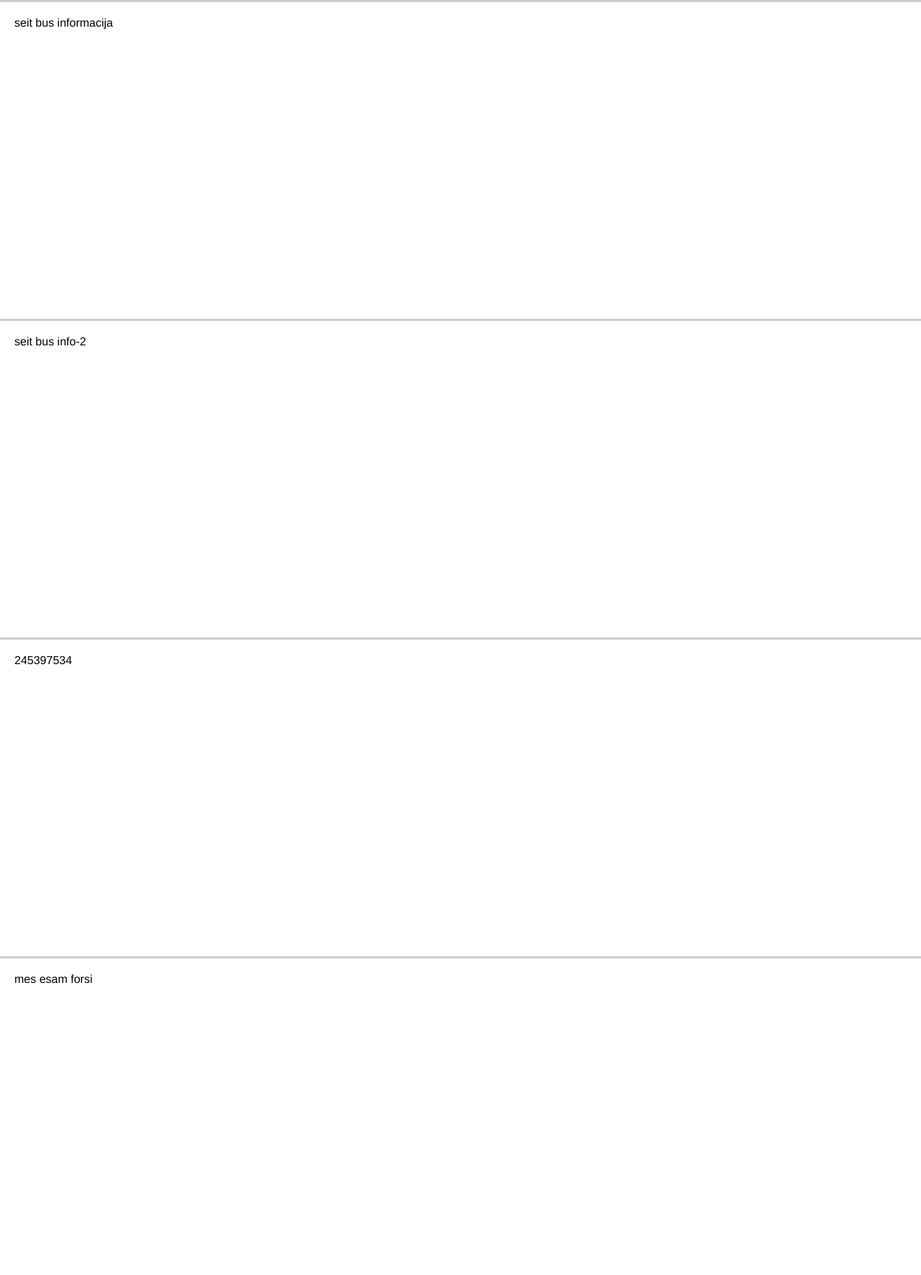
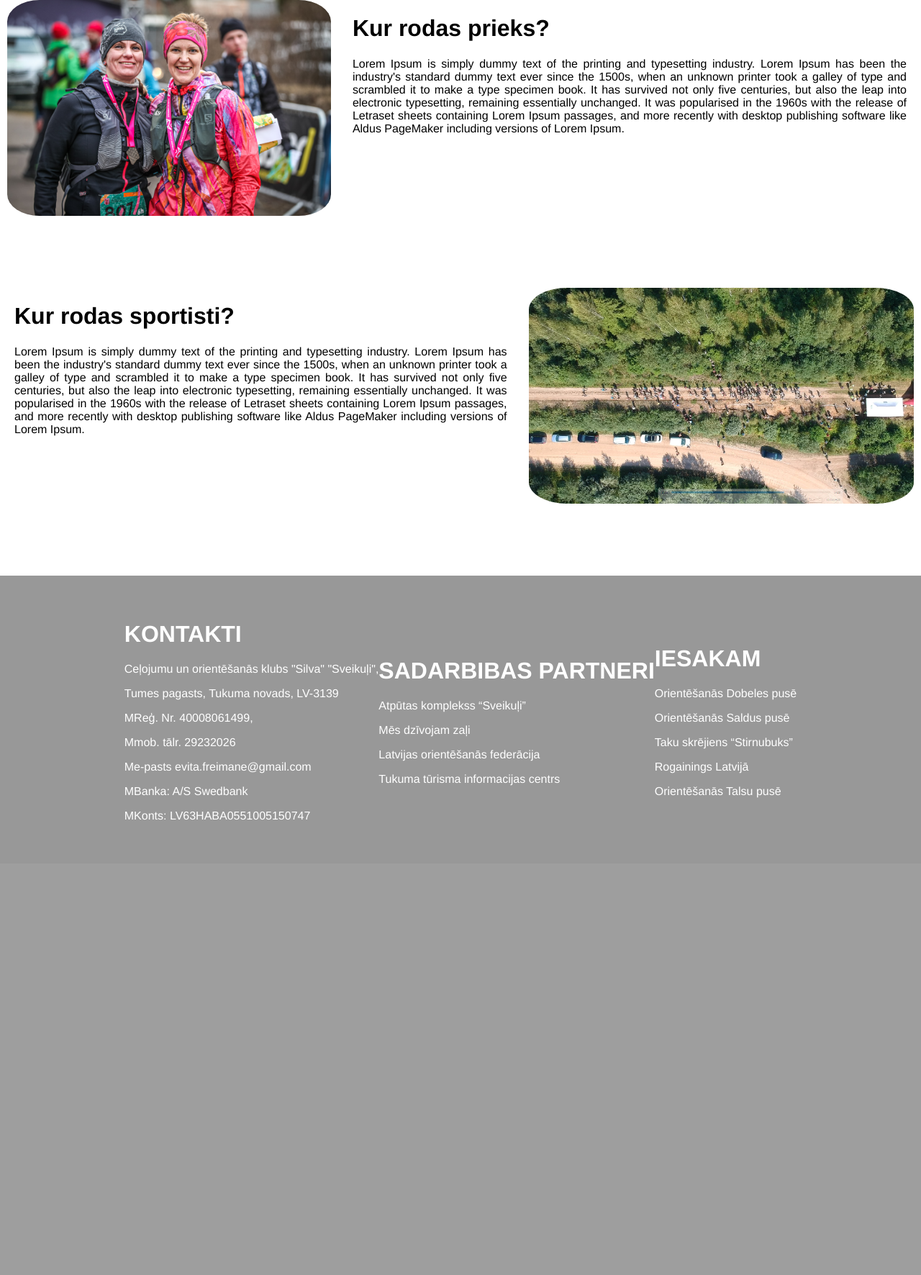
Before and after one commit to ntp7/ntp7.github.io, a PHP site: page / in a window 1280 px wide. Shown: the part 500-2272 px from the top of the page at 72% size. After the commit the page ends 1639 px from the top, so only its background shows below. Run offline with PHP 8.4, Linux system fonts and the light colour scheme.

Commit message:
pusnakts

```diff
--- a/index.html
+++ b/index.html
@@ -13,23 +13,76 @@
 
   <div class="menu">
     <div class="navbar">
-      <div class="kontakti"><h1><a href="#kontakti">Kontakti</a></h1></div>
+      <div class="kontakti"><h1><a href="#about">Kontakti</a></h1></div>
       <div class="kpunkts"><h1><a href="index.html">Kpunkts</a></h1></div>
       <div class="about"><h1><a href="#about">Par mums</a></h1></div>
     </div>
   </div>
-<section id="info-1" class="info-1">
-  seit bus informacija
-</section>
-<section id="info-2" class="info-2">
-  seit bus info-2
-</section>
-<section id="kontakti" class="kontakti">
-  245397534
-</section>
-<section id="about" class="about">
-  mes esam forsi
-</section>
+
+<div id="info-1" class="section" class="info-1" >
+  <img class="bilde" src="smaids.jpg">
+  <div class="teksts">
+      <h1>Kur rodas prieks?</h1>
+      <div>Lorem Ipsum is simply dummy text of the printing and
+        typesetting industry. Lorem Ipsum has been the industry's
+        standard dummy text ever since the 1500s, when an unknown
+        printer took a galley of type and scrambled it to make a type
+        specimen book. It has survived not only five centuries,
+        but also the leap into electronic typesetting, remaining
+        essentially unchanged. It was popularised in the 1960s
+        with the release of Letraset sheets containing
+        Lorem Ipsum passages, and more recently with desktop
+        publishing software like Aldus PageMaker including versions
+        of Lorem Ipsum.</div>
+    </div>
+</div>
+
+<div id="info-2" class="section" class="info-2" >
+  <div class="teksts">
+    <h1>Kur rodas sportisti?</h1>
+    <div>Lorem Ipsum is simply dummy text of the printing and
+      typesetting industry. Lorem Ipsum has been the industry's
+      standard dummy text ever since the 1500s, when an unknown
+      printer took a galley of type and scrambled it to make a type
+      specimen book. It has survived not only five centuries,
+      but also the leap into electronic typesetting, remaining
+      essentially unchanged. It was popularised in the 1960s
+      with the release of Letraset sheets containing
+      Lorem Ipsum passages, and more recently with desktop
+      publishing software like Aldus PageMaker including versions
+      of Lorem Ipsum.</div>
+  </div>
+  <img class="bilde" src="gg.png">
+</div>
+
+<div id="about" class="par">
+  <div class="contacts" class="sadala">
+    <h1>KONTAKTI</h1>
+    <p>Ceļojumu un orientēšanās klubs "Silva" "Sveikuļi",</p>
+    <p>Tumes pagasts, Tukuma novads, LV-3139</p>
+      <p>MReģ. Nr. 40008061499,</p>
+      <p>Mmob. tālr. 29232026</p>
+      <p>Me-pasts evita.freimane@gmail.com</p>
+      <p>MBanka: A/S Swedbank</p>
+      <p>MKonts: LV63HABA0551005150747</p>
+  </div>
+  <div class="partneri" class="sadala">
+    <h1>SADARBIBAS PARTNERI</h1>
+    <p>Atpūtas komplekss “Sveikuļi”</p>
+    <p>Mēs dzīvojam zaļi</p>
+    <p>Latvijas orientēšanās federācija</p>
+    <p>Tukuma tūrisma informacijas centrs</p>
+  </div>
+  <div class="iesakam" class="sadala">
+    <h1>IESAKAM</h1>
+    <p>Orientēšanās Dobeles pusē</p>
+    <p>Orientēšanās Saldus pusē</p>
+    <p>Taku skrējiens “Stirnubuks”</p>
+    <p>Rogainings Latvijā</p>
+    <p>Orientēšanās Talsu pusē</p>
+  </div>
+</div>
+
 
 </body>
 
--- a/script.js
+++ b/script.js
@@ -1,4 +1,4 @@
-    document.querySelectorAll('.navbar a').forEach(anchor => {
+    document.querySelectorAll('a').forEach(anchor => {
         anchor.addEventListener('click', function(e) {
             e.preventDefault();
 
--- a/styles.css
+++ b/styles.css
@@ -21,10 +21,18 @@ body {
     padding: 10px 20px;
     border-radius: 5px;
   }
+  @media screen and (max-width:825px){
+    .navbar{
+      display:inline-block;
+      padding: 0px 0px;
+      border-radius: 5px;
+    }
+  }
   .navbar a{
     color: rgb(255, 128, 0);
     text-decoration: none;
     padding: 0 50px;
+    text-align: center;
     text-shadow:
                 0 1px 3px rgba(0, 0, 0, 0.12),
                 0 2px 2px rgba(0, 0, 0, 0.24),
@@ -34,26 +42,47 @@ body {
                 0 6px 1px rgba(0, 0, 0, 0.56),
                 0 7px 1px rgba(0, 0, 0, 0.64);
   }
+  /* RESPONSIVE RULES */
+
   .kpunkts{
     font-family:'Segoe UI', Tahoma, Geneva, Verdana, sans-serif;
     font-size: x-large;
     position: relative;
     top: -30px;
   }
-  section{
-    height: 50vh; /* Full viewport height for demonstration */
-    padding: 20px;
-    border-top: 3px solid #ccc;
+  @media screen and (max-width:825px){
+    .kpunkts{
+      top: -10px;
+    }
+  }
+  .section{
+    display: flex;
+    height: 50vh;
     background-color: rgb(255, 255, 255);
   }
-  /* .info-1{
-    background-color: white;
-    height: 300px;
-  }
-  .info-2{
-    background-color: rgb(168, 168, 168);
-    height: 300px;
-  } */
   a:hover{
     color: orangered;
   }
+  .teksts{
+    margin: 0 20px;
+    text-align: justify;
+  }
+  .bilde{
+    width: auto;
+    height: 300px;
+    padding: 0;
+    margin: 0 10px;
+    border-radius: 10%;
+  }
+  .par{
+    display: flex;
+    color:white;
+    height: 50vh;
+    background-color: rgb(152, 152, 152);
+    justify-content: center;
+    align-items: center;
+  }
+  .sadala{
+    margin: 10px;
+    padding: 10px;
+  }
```
Also changed, not shown: smaids.jpg (added).
